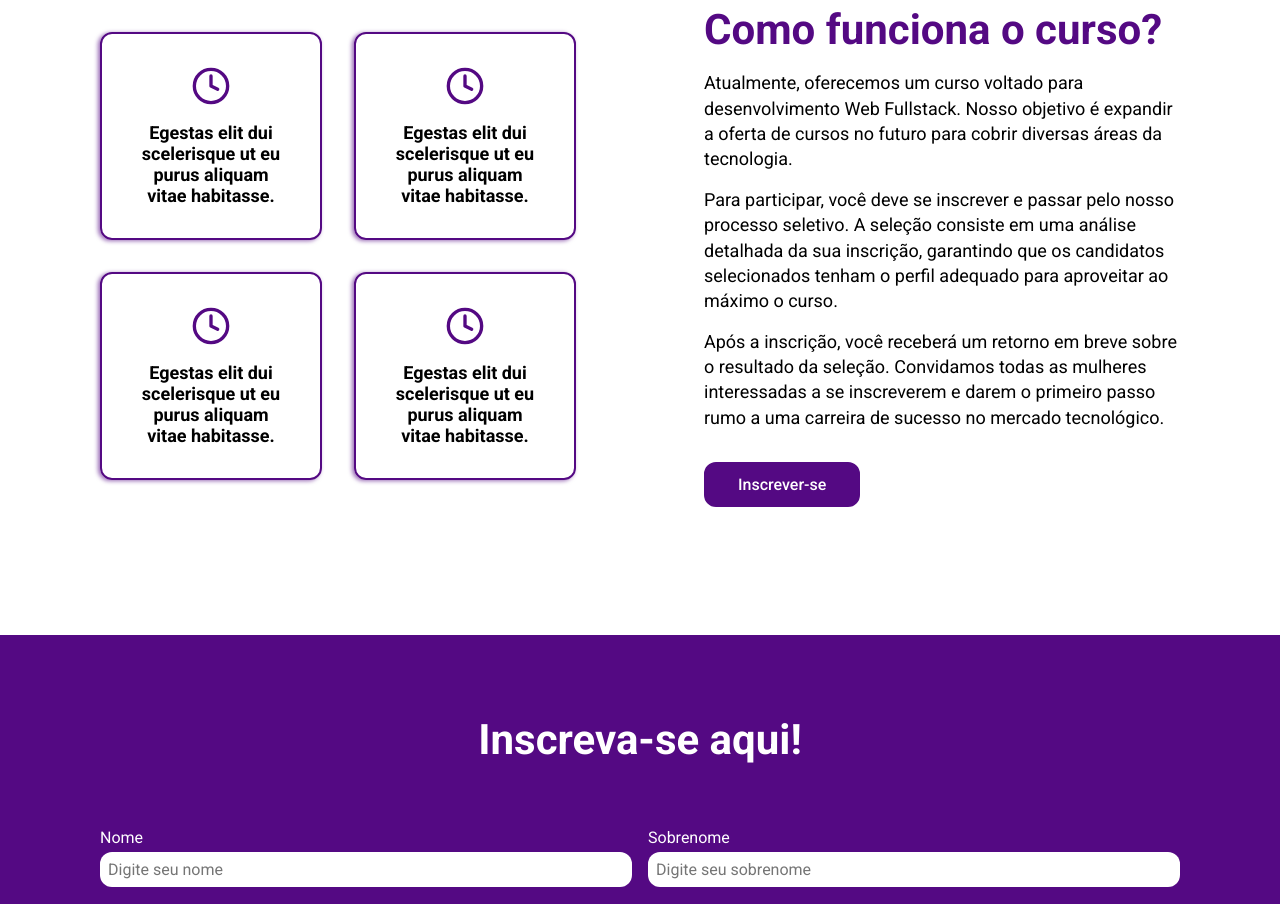
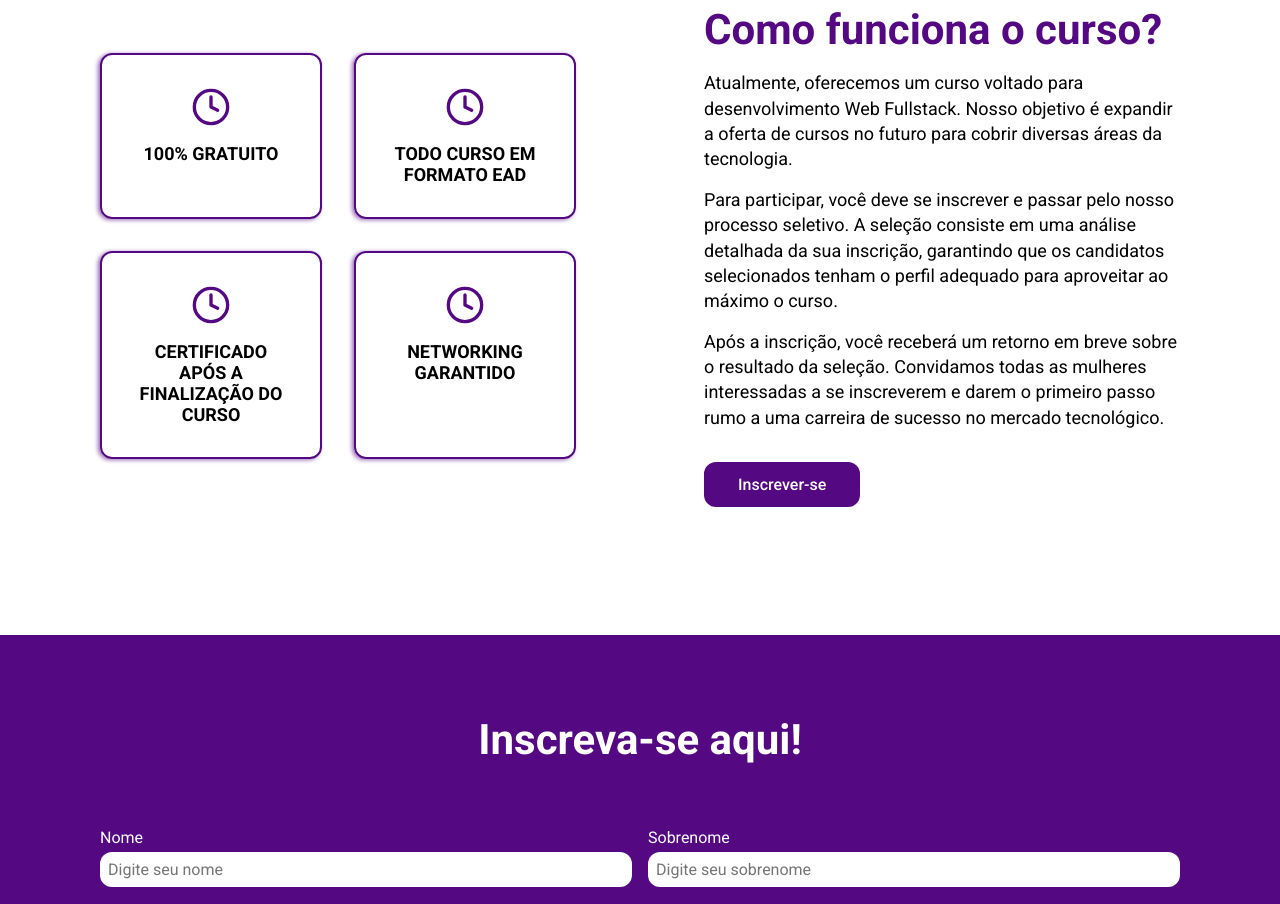
Before and after one commit to Neeeveess/empodera-tech-front, a React (Vite) app: page / in a window 1280 px wide. Shown: the part 1100-2004 px from the top of the page. Built offline with nearby package versions, Linux system fonts and the light colour scheme.

Commit message:
fix: insert text in cards about

```diff
--- a/src/pages/Home/AboutSection/index.tsx
+++ b/src/pages/Home/AboutSection/index.tsx
@@ -19,19 +19,19 @@ export function AboutSection() {
         <AboutGroupCards>
           <Card
             icon={<Clock size={40} color={theme.primary} />}
-            text="Egestas elit dui scelerisque ut eu purus aliquam vitae habitasse."
+            text="100% GRATUITO"
           />
           <Card
             icon={<Clock size={40} color={theme.primary} />}
-            text="Egestas elit dui scelerisque ut eu purus aliquam vitae habitasse."
+            text="TODO CURSO EM FORMATO EAD"
           />
           <Card
             icon={<Clock size={40} color={theme.primary} />}
-            text="Egestas elit dui scelerisque ut eu purus aliquam vitae habitasse."
+            text="CERTIFICADO APÓS A FINALIZAÇÃO DO CURSO"
           />
           <Card
             icon={<Clock size={40} color={theme.primary} />}
-            text="Egestas elit dui scelerisque ut eu purus aliquam vitae habitasse."
+            text="NETWORKING GARANTIDO"
           />
         </AboutGroupCards>
         <AboutText>
```
